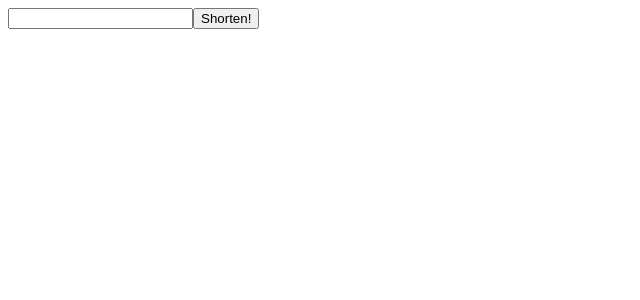
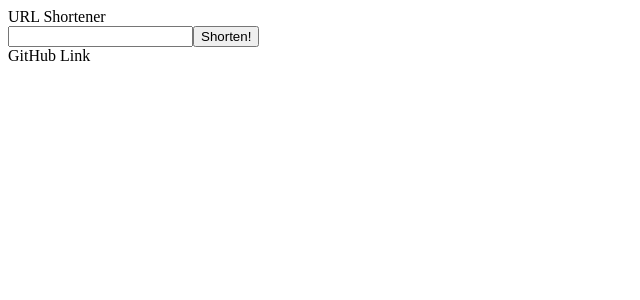
Before and after one commit to zachstence/url-shortener, a React (Create React App) app in the folder ui/: page / in a window 1280 px wide. Shown: the top 300 px of the page, without its empty margins (0-640 px from the left). Built offline with nearby package versions, Linux system fonts and the light colour scheme.

Commit message:
feat: add header/footer

```diff
--- a/ui/src/App.tsx
+++ b/ui/src/App.tsx
@@ -9,12 +9,18 @@ import Shorten from "./components/Shorten/Shorten";
 
 const App: React.FC = () => {
     return (
+        <main className="app">
+            <header>URL Shortener</header>
+            <main>
                 <BrowserRouter>
                     <Switch>
                         <Route exact path="/" component={Shorten} />
                         <Route exact path="/:id" component={Redirect} />
                     </Switch>
                 </BrowserRouter>
+            </main>
+            <footer>GitHub Link</footer>
+        </main>
     )
 };
 
```
Lines whose indentation alone changed are shown as unchanged.
